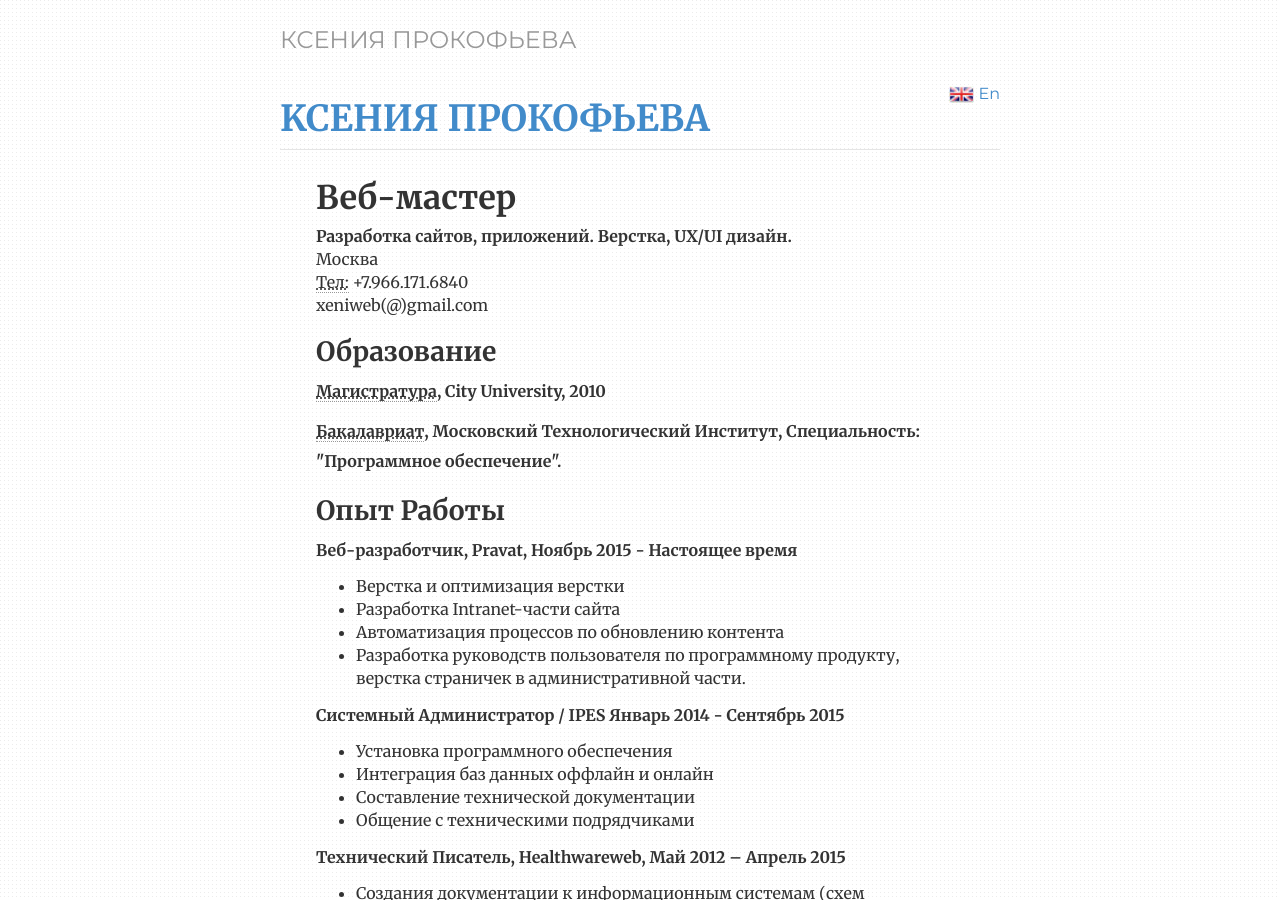
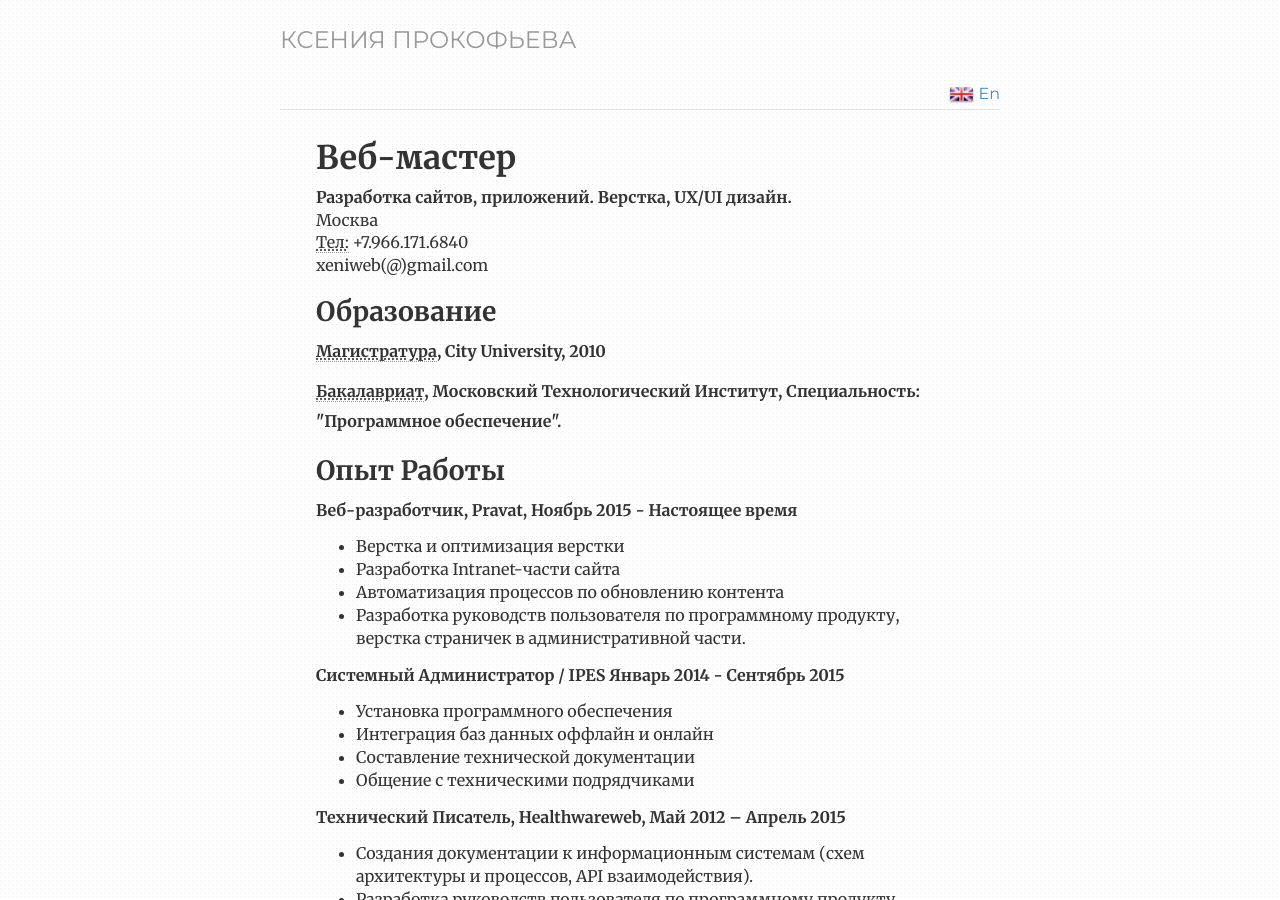
Before and after one commit to cvkp/cvkp.github.io, a Jekyll site: the page built from index.html, in a window 1280 px wide and 900 px high. Built offline with Jekyll 4.4.1, drawn with Linux system fonts in a browser that asks for light colours; nearby versions of some CDN libraries; the list of posts is cut into pages by our own code.

Commit message:
Update header.html

```diff
--- a/_includes/header.html
+++ b/_includes/header.html
@@ -5,11 +5,7 @@
 
     <ul class="nav">
 
-        <a href="/">
-            <li class="pull-left">
-                 <h1>Kceния Прoкофьeвa</h1>
-            </li>
-        </a>
+
 
    <a href="/index-en.html" class="efn" title="en">
 <li class="pull-right">
```
